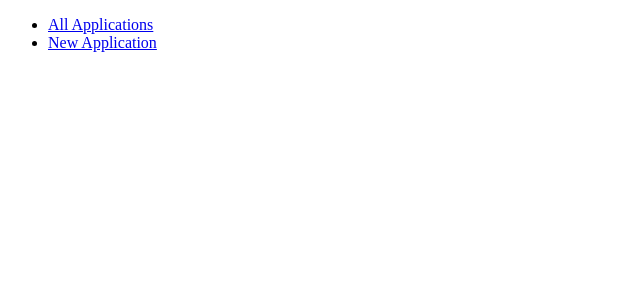
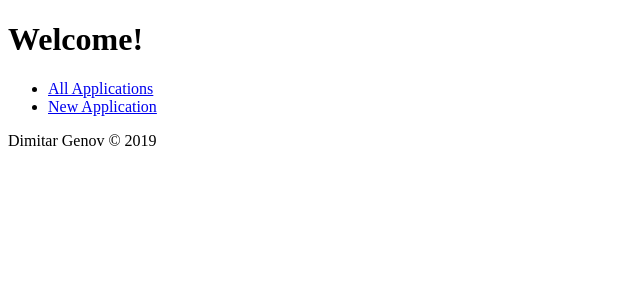
Before and after one commit to dGenov95/application-task-ui, a React (Create React App) app: page / in a window 1280 px wide. Shown: the top 300 px of the page, without its empty margins (0-640 px from the left). Built offline with nearby package versions, Linux system fonts and the light colour scheme.

Commit message:
Architecture and code cleanup

```diff
--- a/src/components/App.js
+++ b/src/components/App.js
@@ -1,25 +1,14 @@
 import React from 'react';
 import AppRouter from './router/AppRouter';
 import Header from './header/Header';
+import Footer from './footer/Footer';
 
 const App = () => {
-
-    const appLinks = [
-        {
-            id: 1,
-            name: 'All Applications',
-            href: '/all',
-        },
-        {
-            id:2,
-            name: 'New Application',
-            href: '/new',
-        },
-    ];
     return (
         <div>
-            <Header links={appLinks}/>
+            <Header />
             <AppRouter />
+            <Footer authorName={'Dimitar Genov'} year={2019}/>
         </div>
     )
 };
--- /dev/null
+++ b/src/components/footer/Footer.js
@@ -0,0 +1,12 @@
+import React from 'react';
+
+
+const Footer = (props) => (
+    <div>
+        <footer>
+            <p>{props.authorName} &copy; {props.year}</p>
+        </footer>
+    </div>
+);
+
+export default Footer;
--- a/src/components/header/Header.js
+++ b/src/components/header/Header.js
@@ -1,23 +1,25 @@
 import React from 'react';
 import { Link } from 'react-router-dom';
+import Nav from './Nav';
 
 
 const Header = (props) => {
-
-    const getLinkItems = () => {
-        return props.links.map(link => {
-            return <li key={link.id}><Link to={link.href}>{link.name}</Link></li>
-        });
-    }
-
+        const appLinks = [{
+                id: 1,
+                name: 'All Applications',
+                href: '/all',
+            },
+            {
+                id: 2,
+                name: 'New Application',
+                href: '/new',
+            },
+        ];
         return (
             <div>
                 <header>
-                <nav>
-                    <ul>
-                        {getLinkItems()}
-                    </ul>
-                </nav>
+                    <h1>Welcome!</h1>
+                    <Nav links={appLinks}/>
                 </header>
             </div>
         );
--- /dev/null
+++ b/src/components/header/Nav.js
@@ -0,0 +1,23 @@
+import React from 'react';
+import { Link } from 'react-router-dom';
+
+const Nav = (props) => {
+
+    const getLinkItems = () => {
+        return props.links.map(link => {
+            return <li key={link.id}><Link to={link.href}>{link.name}</Link></li>
+        });
+    }
+    return (
+        <nav>
+            <ul>
+                {getLinkItems()}
+            </ul>
+        </nav>
+    );
+};
+
+
+
+
+export default Nav;
--- a/src/components/router/AppRouter.js
+++ b/src/components/router/AppRouter.js
@@ -1,8 +1,8 @@
 import React from 'react';
-import Application from '../applications/Application';
+import Application from '../application/Application';
 import { Route, Switch } from 'react-router';
-import AllApplications from '../applications/AllApplications';
-import ApplicationForm from '../applications/ApplicationForm';
+import AllApplications from '../application/AllApplications';
+import ApplicationForm from '../application/ApplicationForm';
 
 
 
```
Also changed, not shown: src/components/application/AllApplications.js (renamed from src/components/applications/AllApplications.js), src/components/application/Application.js (renamed from src/components/applications/Application.js), src/components/application/ApplicationForm.js (renamed from src/components/applications/ApplicationForm.js). Lines whose indentation alone changed are shown as unchanged.
